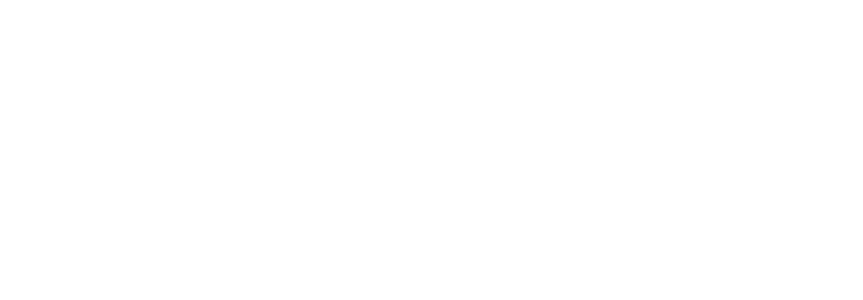
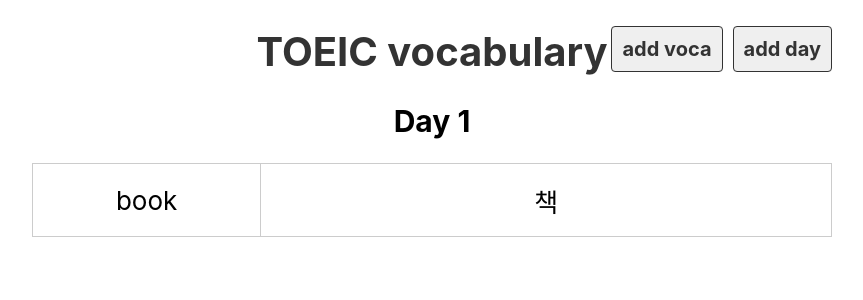
Before and after one commit to jisung-lee7/voca, a React (Create React App) app: page /day/1 in a window 1280 px wide. Shown: the top 300 px of the page, without its empty margins (208-1071 px from the left). Built offline with nearby package versions, Linux system fonts and the light colour scheme.

Commit message:
add Day, DayList, Header, data

```diff
--- a/package.json
+++ b/package.json
@@ -8,6 +8,7 @@
     "@testing-library/user-event": "^13.5.0",
     "react": "^18.3.1",
     "react-dom": "^18.3.1",
+    "react-router-dom": "^6.24.0",
     "react-scripts": "5.0.1",
     "web-vitals": "^2.1.4"
   },
--- a/src/App.js
+++ b/src/App.js
@@ -1,7 +1,21 @@
+import { Route, BrowserRouter as Router, Routes } from "react-router-dom";
 import "./App.css";
+import Day from "./component/Day";
+import DayList from "./component/DayList";
+import Header from "./component/Header";
 
 function App() {
-  return <div className="App"></div>;
+  return (
+    <div className="App">
+      <Router>
+        <Header />
+        <Routes>
+          <Route path="/" element={<DayList />} />
+          <Route path="/day/:day" element={<Day />} />
+        </Routes>
+      </Router>
+    </div>
+  );
 }
 
 export default App;
--- /dev/null
+++ b/src/component/Day.js
@@ -0,0 +1,25 @@
+import { useParams } from "react-router-dom";
+import dummy from "../db/data.json";
+
+export default function Day() {
+  // dummy.words
+  // const { day } = useParams();
+  const day = useParams().day;
+  const wordList = dummy.words.filter((word) => word.day === Number(day));
+
+  return (
+    <>
+      <h2>Day {day}</h2>
+      <table>
+        <tbody>
+          {wordList.map((word) => (
+            <tr key={word.id}>
+              <td>{word.eng}</td>
+              <td>{word.kor}</td>
+            </tr>
+          ))}
+        </tbody>
+      </table>
+    </>
+  );
+}
--- /dev/null
+++ b/src/component/DayList.js
@@ -0,0 +1,14 @@
+import { Link } from "react-router-dom";
+import dummy from "../db/data.json";
+
+export default function DayList() {
+  return (
+    <ul className="list_day">
+      {dummy.days.map((day) => (
+        <li key={day.id}>
+          <Link to={`/day/${day.day}`}>Day {day.day}</Link>
+        </li>
+      ))}
+    </ul>
+  );
+}
--- /dev/null
+++ b/src/component/Header.js
@@ -0,0 +1,19 @@
+import { Link } from "react-router-dom";
+
+export default function Header() {
+  return (
+    <div className="header">
+      <h1>
+        <Link to="/">TOEIC vocabulary</Link>
+      </h1>
+      <div className="menu">
+        <a href="#x" className="link">
+          add voca
+        </a>
+        <a href="#x" className="link">
+          add day
+        </a>
+      </div>
+    </div>
+  );
+}
--- /dev/null
+++ b/src/db/data.json
@@ -0,0 +1,92 @@
+{
+  "days": [
+    {
+      "id": 1,
+      "day": 1
+    },
+    {
+      "id": 2,
+      "day": 2
+    },
+    {
+      "id": 3,
+      "day": 3
+    },
+    {
+      "day": 4,
+      "id": 4
+    }
+  ],
+  "words": [
+    {
+      "id": 1,
+      "day": 1,
+      "eng": "book",
+      "kor": "책",
+      "isDone": false
+    },
+    {
+      "id": 3,
+      "day": 2,
+      "eng": "car",
+      "kor": "자동차",
+      "isDone": false
+    },
+    {
+      "id": 5,
+      "day": 3,
+      "eng": "school",
+      "kor": "학교",
+      "isDone": false
+    },
+    {
+      "id": 6,
+      "day": 3,
+      "eng": "pencil",
+      "kor": "연필",
+      "isDone": false
+    },
+    {
+      "day": "3",
+      "eng": "window",
+      "kor": "창문",
+      "isDone": false,
+      "id": 7
+    },
+    {
+      "day": "3",
+      "eng": "house",
+      "kor": "집",
+      "isDone": false,
+      "id": 8
+    },
+    {
+      "day": "2",
+      "eng": "mouse",
+      "kor": "쥐",
+      "isDone": false,
+      "id": 9
+    },
+    {
+      "day": "4",
+      "eng": "monkey",
+      "kor": "원숭이",
+      "isDone": false,
+      "id": 10
+    },
+    {
+      "day": "4",
+      "eng": "apple",
+      "kor": "사과",
+      "isDone": false,
+      "id": 11
+    },
+    {
+      "day": "3",
+      "eng": "apple",
+      "kor": "사과",
+      "isDone": false,
+      "id": 12
+    }
+  ]
+}
--- a/src/index.css
+++ b/src/index.css
@@ -1,13 +1,133 @@
 body {
   margin: 0;
-  font-family: -apple-system, BlinkMacSystemFont, 'Segoe UI', 'Roboto', 'Oxygen',
-    'Ubuntu', 'Cantarell', 'Fira Sans', 'Droid Sans', 'Helvetica Neue',
+  font-family: -apple-system, BlinkMacSystemFont, "Segoe UI", "Roboto", "Oxygen",
+    "Ubuntu", "Cantarell", "Fira Sans", "Droid Sans", "Helvetica Neue",
     sans-serif;
   -webkit-font-smoothing: antialiased;
   -moz-osx-font-smoothing: grayscale;
+  font-size: 20px;
+}
+
+ol,
+ul {
+  margin: 0;
+  padding: 0;
+  list-style: none;
 }
 
 code {
-  font-family: source-code-pro, Menlo, Monaco, Consolas, 'Courier New',
+  font-family: source-code-pro, Menlo, Monaco, Consolas, "Courier New",
     monospace;
 }
+
+a {
+  text-decoration: none;
+  color: #333;
+}
+
+.App {
+  width: 800px;
+  margin: 0 auto;
+}
+
+.header {
+  position: relative;
+}
+
+.header .menu {
+  position: absolute;
+  top: 10px;
+  right: 0;
+}
+
+.header .link {
+  border: 1px solid #333;
+  padding: 10px;
+  margin-left: 10px;
+  background-color: #efefef;
+  font-weight: bold;
+  border-radius: 4px;
+}
+
+.list_day {
+  display: flex;
+  flex-wrap: wrap;
+}
+
+.list_day li {
+  flex: 20% 0 0;
+  box-sizing: border-box;
+  padding: 10px;
+}
+
+.list_day a {
+  display: block;
+  padding: 20px 0;
+  font-weight: bold;
+  color: #fff;
+  text-align: center;
+  border-radius: 10px;
+  background-color: dodgerblue;
+}
+
+table {
+  border-collapse: collapse;
+  width: 100%;
+}
+
+table td {
+  width: 25%;
+  height: 70px;
+  border: 1px solid #ccc;
+  text-align: center;
+  font-size: 26px;
+}
+
+table td:first-child {
+  width: 10%;
+}
+
+.off td {
+  background: #eee;
+  color: #ccc;
+}
+
+.btn_del {
+  margin-left: 10px;
+  color: #fff;
+  background-color: firebrick;
+}
+
+button {
+  padding: 10px;
+  font-weight: bold;
+  font-size: 18px;
+  cursor: pointer;
+  border: 0 none;
+  border-radius: 6px;
+  padding: 10px 20px;
+  color: #fff;
+  background-color: dodgerblue;
+}
+
+.input_area {
+  margin-bottom: 10px;
+}
+
+.input_area label {
+  display: block;
+  margin-bottom: 10px;
+}
+
+.input_area input {
+  width: 400px;
+  height: 40px;
+  font-size: 20px;
+  padding: 0 10px;
+}
+
+.input_area select {
+  width: 400px;
+  height: 40px;
+  font-size: 20px;
+}
```
Also changed, not shown: 1 other file (tests, documents, lock files or other folders).
